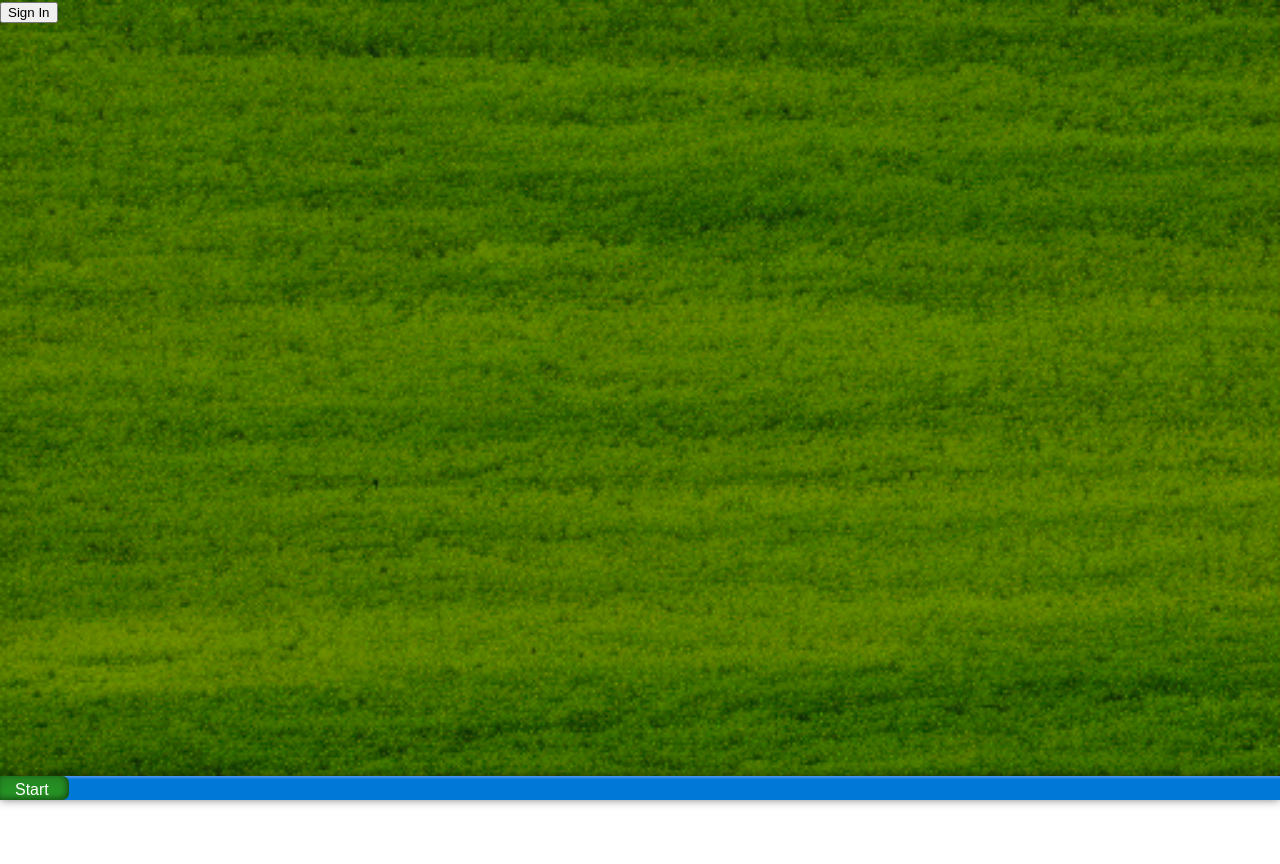
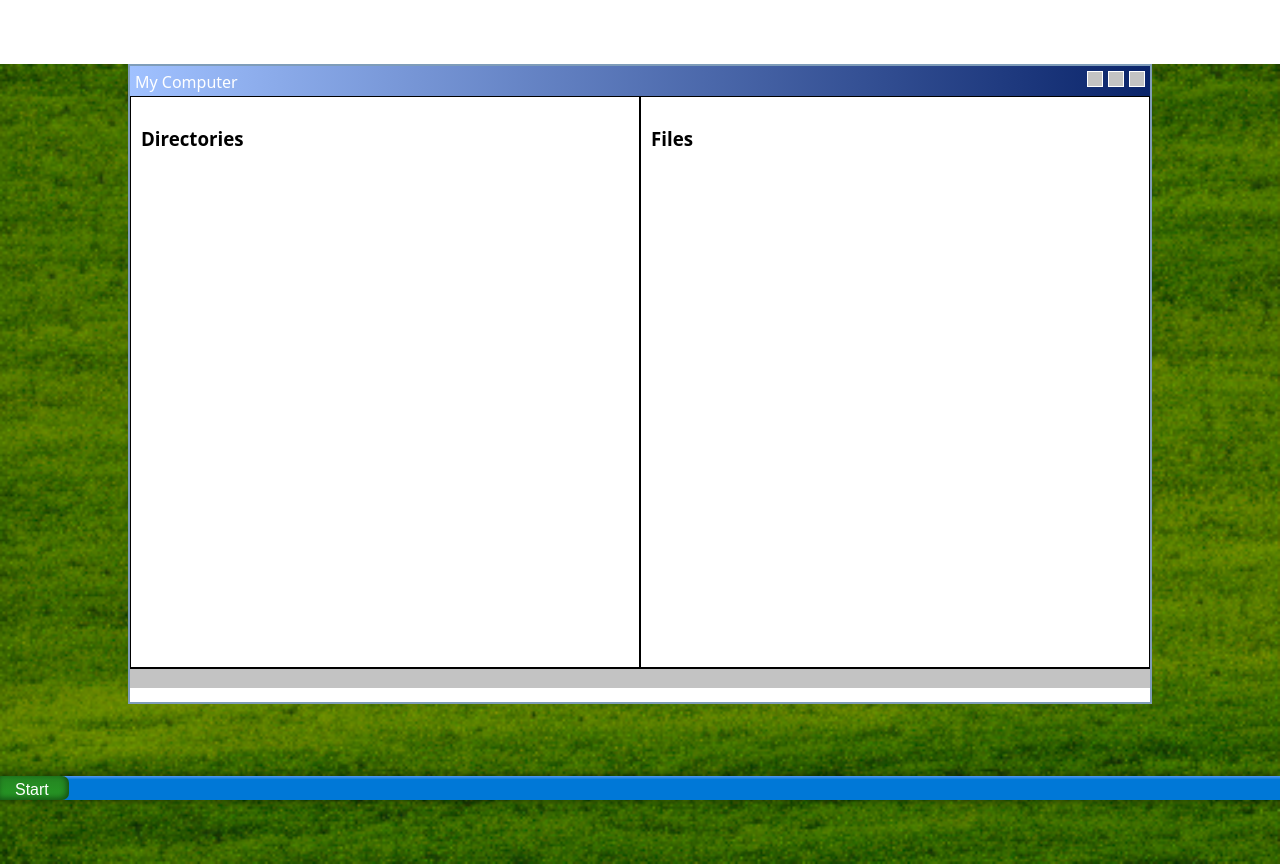
Before and after one commit to zcarian/subscription-manager, a Next.js app: page /test in a window 1280 px wide. Before the commit the page ends 800 px from the top, so only its background shows below. Built offline with nearby package versions, Linux system fonts and the light colour scheme.

Commit message:
starting with window component

```diff
--- /dev/null
+++ b/components/Window/Window.js
@@ -0,0 +1,83 @@
+import styled from 'styled-components'
+
+const ExplorerContainer = styled.div`
+    border: 2px solid #7f9db9;
+    width: 80%;
+    height: 80%;
+    margin: 5% auto;
+    background-color: #fff;
+`;
+
+const TitleBar = styled.div`
+    height: 30px;
+    background: #0a246a;
+    background: -webkit-linear-gradient(to right, #a0c1ff, #0a246a);
+    background: linear-gradient(to right, #a0c1ff, #0a246a);
+    color: #fff;
+    padding: 5px;
+    display: flex;
+    justify-content: space-between;
+`;
+
+const Buttons = styled.div`
+  display: flex;
+  gap: 5px;
+  justify-content: flex-end;
+`;
+
+const Button = styled.div`
+  width: 16px;
+  height: 16px;
+  border: 1px solid #fff;
+  background-color: #c3c3c3;
+`;
+
+const FilePaneContainer = styled.div`
+    display: flex;
+    height: 90%;
+`;
+
+const FilePane = styled.div`
+    flex: 1;
+    border: 1px solid #000;
+    padding: 10px;
+    box-sizing: border-box;
+    overflow: auto;
+`;
+
+const StatusBar = styled.div`
+    height: 20px;
+    background-color: #c3c3c3;
+    border-top: 1px solid #000;
+    padding: 5px;
+`;
+
+const Window = () => (
+    <ExplorerContainer>
+        <TitleBar>
+            <div>My Computer</div>
+            <Buttons>
+                <Button />  {/* Minimize Button */}
+                <Button />  {/* Maximize Button */}
+                <Button />  {/* Close Button */}
+            </Buttons>
+        </TitleBar>
+        <FilePaneContainer>
+            <FilePane>
+                {/* Directory list */}
+                <h3>Directories</h3>
+                {/* Directory items will go here */}
+            </FilePane>
+            <FilePane>
+                {/* File list */}
+                <h3>Files</h3>
+                {/* File items will go here */}
+            </FilePane>
+        </FilePaneContainer>
+        <StatusBar>
+            {/* Status Bar Info */}
+        </StatusBar>
+    </ExplorerContainer>
+)
+
+export default Window
--- a/pages/test/index.js
+++ b/pages/test/index.js
@@ -1,8 +1,19 @@
-import { signIn } from "next-auth/react";
+import Window from "../../components/Window/Window";
 
 export default function Home() {
     return (
-        <button onClick={()=>{signIn()}}>Sign In</button>
-
+        <Window>
+            <h1>Test</h1>
+            <h1>Test</h1>
+            <h1>Test</h1>
+            <h1>Test</h1>
+            <h1>Test</h1>
+            <h1>Test</h1>
+            <h1>Test</h1>
+            <h1>Test</h1>
+            <h1>Test</h1>
+            <h1>Test</h1>
+            <h1>Test</h1>
+        </Window>
     );
 }
```
